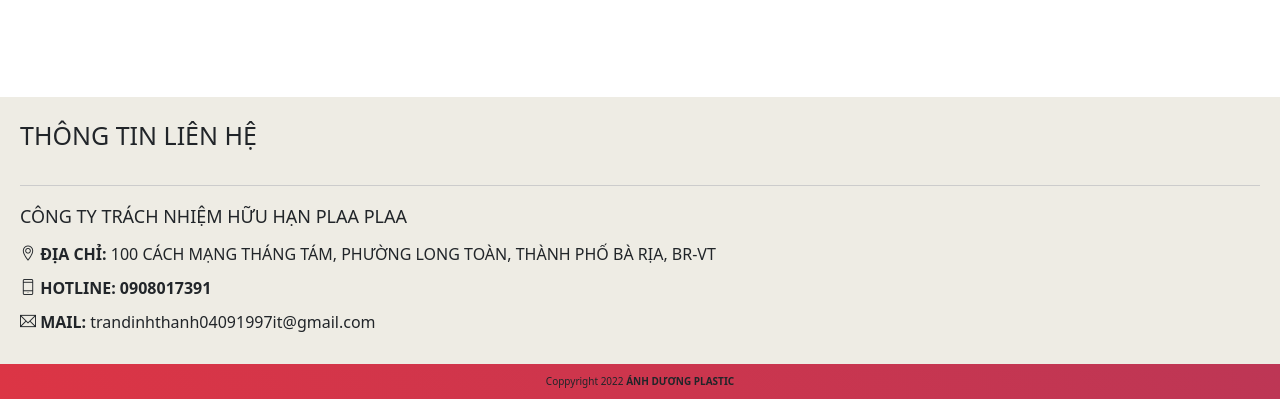
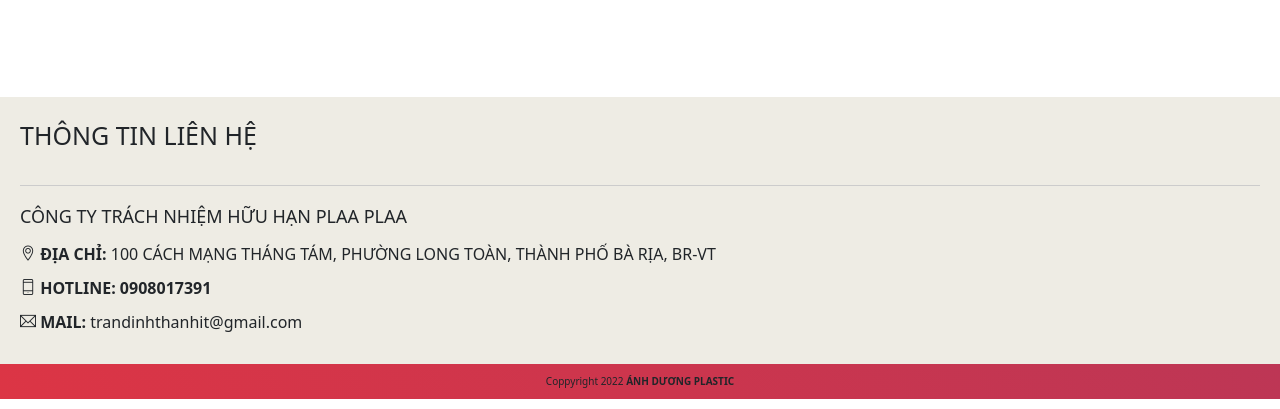
Before and after one commit to trandinhthanh/product-of-customer, a plain HTML site: page index.html in a window 1280 px wide. Shown: the part 1441-1850 px from the top of the page. Drawn offline with nearby package versions, Linux system fonts and the light colour scheme.

Commit message:
update day

```diff
--- a/index.html
+++ b/index.html
@@ -305,7 +305,7 @@
           <h1 class="company__name">công ty trách nhiệm hữu hạn plaa plaa</h1>
           <p class="footer__text"><strong><i class="ti-location-pin"></i> địa chỉ:</strong> 100 CÁCH MẠNG THÁNG TÁM, PHƯỜNG LONG TOÀN, THÀNH PHỐ BÀ RỊA, BR-VT</p>
           <p class="footer__text"><strong><i class="ti-mobile"></i> hotline: 0908017391 </strong></p>
-          <p class="footer__text" style="text-transform: none;"><strong style="text-transform: uppercase;"><i class="ti-email"></i> mail:</strong> trandinhthanh04091997it@gmail.com</p>
+          <p class="footer__text" style="text-transform: none;"><strong style="text-transform: uppercase;"><i class="ti-email"></i> mail:</strong> trandinhthanhit@gmail.com</p>
         </div>
       </footer>
       <div class="coppyright">
```
